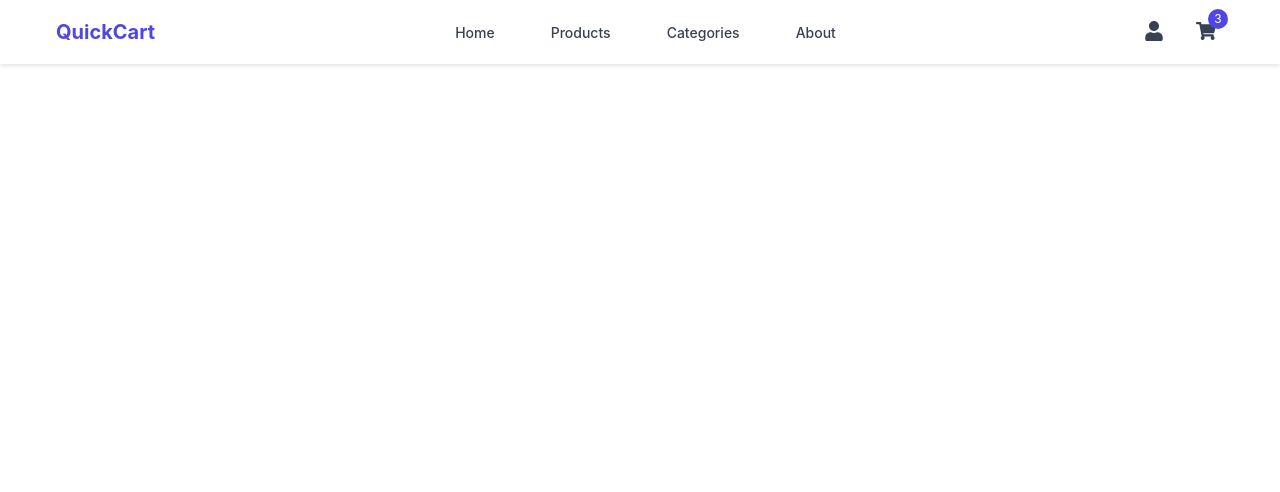
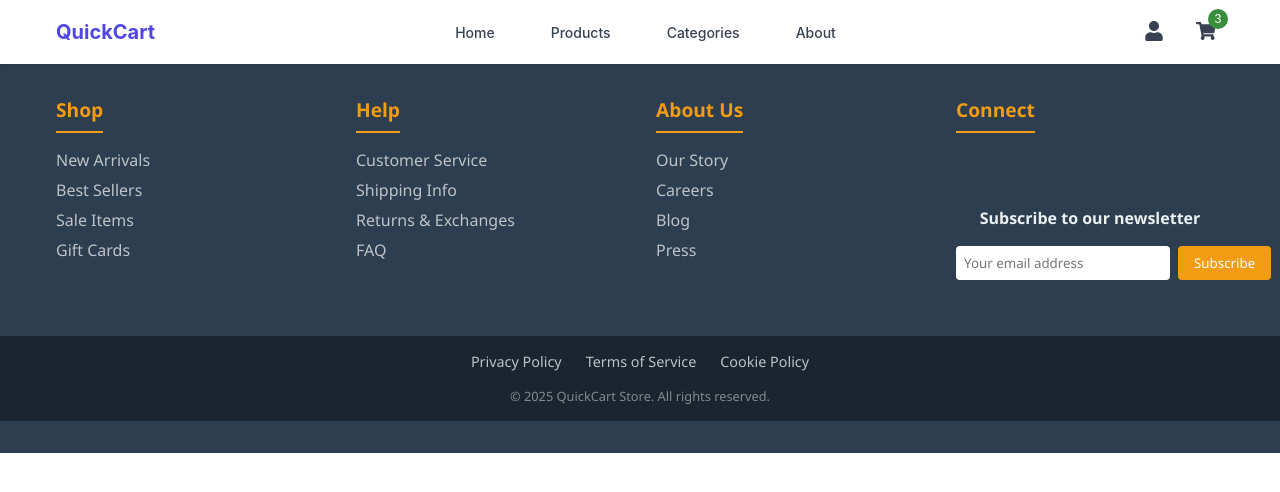
Before and after one commit to SmartMinds1/QuickCart, a React (Create React App) app in the folder client/: page / in a window 1280 px wide. Shown: the top 492 px of the page. Built offline with nearby package versions, Linux system fonts and the light colour scheme.

Commit message:
Done Footer

```diff
--- /dev/null
+++ b/client/src/components/Footer/Footer.css
@@ -0,0 +1,158 @@
+
+.site-footer {
+  background-color: #2c3e50;
+  color: #ecf0f1;
+  padding: 2rem 0;
+  font-family: 'Segoe UI', Tahoma, Geneva, Verdana, sans-serif;
+}
+
+.footer-container {
+  display: grid;
+  grid-template-columns: repeat(auto-fit, minmax(200px, 1fr));
+  gap: 2rem;
+  max-width: 1200px;
+  margin: 0 auto;
+  padding: 0 1rem;
+}
+
+.footer-section {
+  margin-bottom: 1.5rem;
+}
+
+.footer-heading {
+  color: #f39c12;
+  font-size: 1.2rem;
+  margin-bottom: 1rem;
+  border-bottom: 2px solid #f39c12;
+  padding-bottom: 0.5rem;
+  display: inline-block;
+}
+
+.footer-links {
+  list-style: none;
+  padding: 0;
+}
+
+.footer-links li {
+  margin-bottom: 0.5rem;
+}
+
+.footer-links a {
+  color: #bdc3c7;
+  text-decoration: none;
+  transition: color 0.3s;
+}
+
+.footer-links a:hover {
+  color: #f39c12;
+}
+
+.social-links {
+  display: flex;
+  gap: 1rem;
+  margin-bottom: 1.5rem;
+}
+
+.social-links a {
+  color: #ecf0f1;
+  font-size: 1.5rem;
+  transition: color 0.3s;
+}
+
+.social-links a:hover {
+  color: #f39c12;
+}
+
+.newsletter h4 {
+  margin-bottom: 0.5rem;
+  font-size: 1rem;
+  text-align: center;
+
+
+}
+
+.newsletter span {
+  color: #bdc3c7;
+  font-size: 3rem;
+}
+
+.newsletter-form {
+  display: flex;
+  gap: 0.5rem;
+}
+
+.newsletter-form input {
+  padding: 0.5rem;
+  border: none;
+  border-radius: 4px;
+  flex-grow: 1;
+}
+
+.newsletter-form button {
+  background-color: #f39c12;
+  color: white;
+  border: none;
+  padding: 0.5rem 1rem;
+  border-radius: 4px;
+  cursor: pointer;
+  transition: background-color 0.3s;
+}
+
+.newsletter-form button:hover {
+  background-color: #e67e22;
+}
+
+.footer-bottom {
+  background-color: #1a252f;
+  padding: 1rem;
+  margin-top: 2rem;
+}
+
+.footer-legal {
+  display: flex;
+  justify-content: center;
+  gap: 1.5rem;
+  margin-bottom: 1rem;
+}
+
+.footer-legal a {
+  color: #bdc3c7;
+  text-decoration: none;
+  font-size: 0.9rem;
+}
+
+.footer-legal a:hover {
+  color: #f39c12;
+}
+
+.copyright {
+  text-align: center;
+  font-size: 0.8rem;
+  color: #7f8c8d;
+}
+
+/* Font Awesome icons (you can use react-icons package instead) */
+@import url('https://cdnjs.cloudflare.com/ajax/libs/font-awesome/5.15.3/css/all.min.css');
+
+/* Responsive adjustments */
+@media (max-width: 768px) {
+  .footer-container {
+    grid-template-columns: 1fr 1fr;
+  }
+
+  .footer-legal {
+    flex-direction: column;
+    align-items: center;
+    gap: 0.5rem;
+  }
+}
+
+@media (max-width: 480px) {
+  .footer-container {
+    grid-template-columns: 1fr;
+  }
+
+  .newsletter-form {
+    flex-direction: column;
+  }
+}
--- /dev/null
+++ b/client/src/components/Footer/Footer.jsx
@@ -0,0 +1,78 @@
+
+import './Footer.css';
+
+const Footer = () => {
+  return (
+    <footer className="site-footer">
+      <div className="footer-container">
+        <div className="footer-section">
+          <h3 className="footer-heading">Shop</h3>
+          <ul className="footer-links">
+            <li><a href="/new-arrivals">New Arrivals</a></li>
+            <li><a href="/best-sellers">Best Sellers</a></li>
+            <li><a href="/sale">Sale Items</a></li>
+            <li><a href="/gift-cards">Gift Cards</a></li>
+          </ul>
+        </div>
+
+        <div className="footer-section">
+          <h3 className="footer-heading">Help</h3>
+          <ul className="footer-links">
+            <li><a href="/customer-service">Customer Service</a></li>
+            <li><a href="/shipping">Shipping Info</a></li>
+            <li><a href="/returns">Returns & Exchanges</a></li>
+            <li><a href="/faq">FAQ</a></li>
+          </ul>
+        </div>
+
+        <div className="footer-section">
+          <h3 className="footer-heading">About Us</h3>
+          <ul className="footer-links">
+            <li><a href="/our-story">Our Story</a></li>
+            <li><a href="/careers">Careers</a></li>
+            <li><a href="/blog">Blog</a></li>
+            <li><a href="/press">Press</a></li>
+          </ul>
+        </div>
+
+        <div className="footer-section">
+          <h3 className="footer-heading">Connect</h3>
+          <div className="social-links">
+            <a href="" aria-label="Facebook">
+              <i className="fab fa-facebook"></i>
+            </a>
+            <a href="" aria-label="Twitter">
+              <i className="fab fa-twitter"></i>
+            </a>
+            <a href="" aria-label="Instagram">
+              <i className="fab fa-instagram"></i>
+            </a>
+            <a href="" aria-label="Pinterest">
+              <i className="fab fa-pinterest"></i>
+            </a>
+          </div>
+          <div className="newsletter">
+            <h4><span></span> Subscribe to our newsletter</h4>
+            <form className="newsletter-form">
+              <input type="email" placeholder="Your email address" />
+              <button type="submit">Subscribe</button>
+            </form>
+          </div>
+        </div>
+      </div>
+
+      <div className="footer-bottom">
+        <div className="footer-legal">
+          <a href="/privacy">Privacy Policy</a>
+          <a href="/terms">Terms of Service</a>
+          <a href="/cookies">Cookie Policy</a>
+        </div>
+        <div className="copyright">
+          &copy; {new Date().getFullYear()} QuickCart Store. All rights reserved.
+        </div>
+      </div>
+    </footer>
+  );
+};
+
+export default Footer;
--- a/client/src/components/Home/NavBar.css
+++ b/client/src/components/Home/NavBar.css
@@ -70,7 +70,7 @@
     position: absolute;
     top: -4px;
     right: -4px;
-    background-color: #4f46e5; /* indigo-600 */
+    background-color:var(--primary); /* indigo-600 */
     color: white;
     font-size: 0.75rem;
     border-radius: 50%;
--- a/client/src/pages/Home.jsx
+++ b/client/src/pages/Home.jsx
@@ -1,10 +1,12 @@
 import React from 'react'
 import NavBar from '../components/Home/NavBar'
+import Footer from '../components/Footer/Footer'
 
 const Home = () => {
   return (
     <div>
      <NavBar/>
+     <Footer/>
     </div>
   )
 }
```
